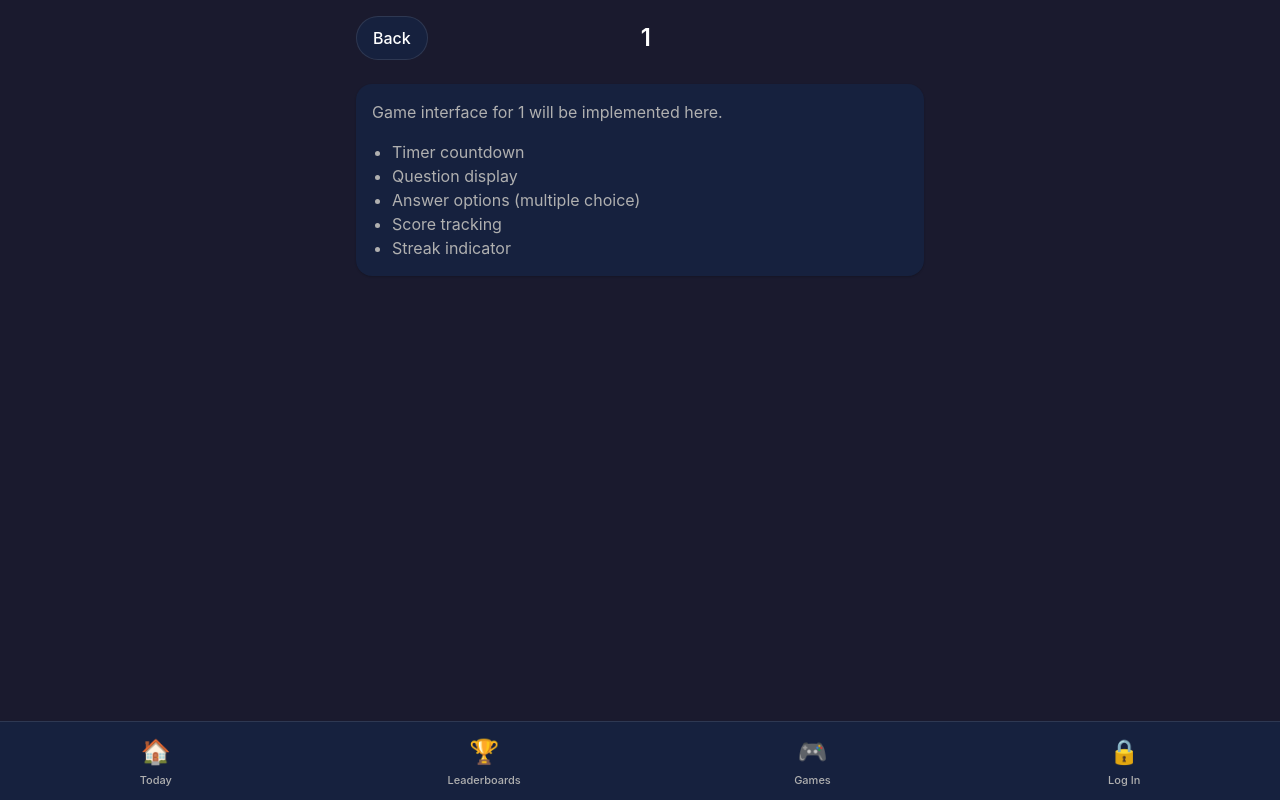
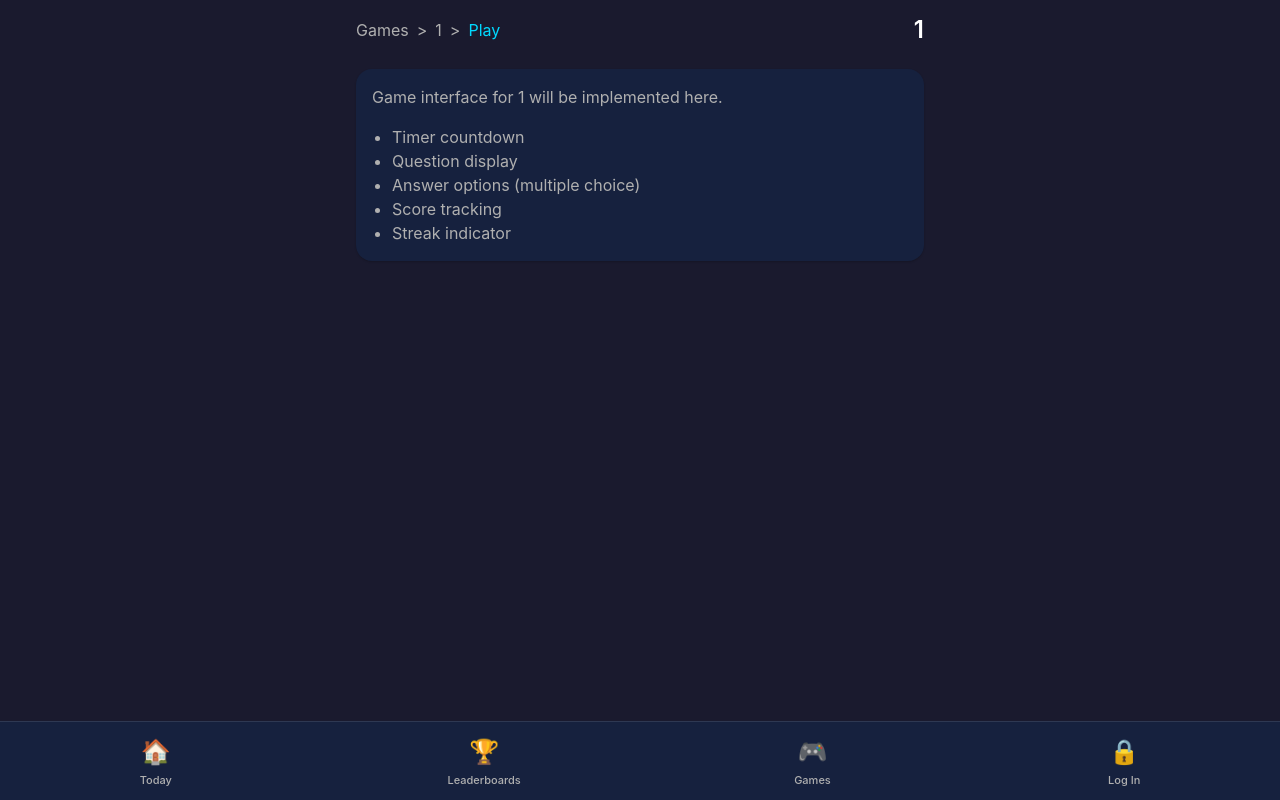
Before and after one commit to smuotoe/GeoElevate, a React (Vite) app in the folder frontend/: page /play/1 in a window 1280 px wide. Built offline with nearby package versions, Linux system fonts and the light colour scheme.

Commit message:
Add breadcrumb navigation component
- Created reusable Breadcrumb component with accessibility support
- Updated GamePlay page to show Games > [Type] > Play breadcrumb
- Breadcrumb links navigate correctly to parent pages
- Verified: Feature #32 passing

```diff
--- /dev/null
+++ b/frontend/src/components/Breadcrumb.jsx
@@ -0,0 +1,70 @@
+import { Link } from 'react-router-dom'
+import PropTypes from 'prop-types'
+
+/**
+ * Reusable breadcrumb navigation component.
+ * Displays a hierarchical navigation trail with clickable links.
+ *
+ * @param {Object} props - Component props
+ * @param {Array<{label: string, path: string|null}>} props.items - Breadcrumb items
+ *   Each item has a label to display and a path for navigation.
+ *   The last item's path is typically null as it represents the current page.
+ * @returns {React.ReactElement} Breadcrumb navigation component
+ *
+ * @example
+ * <Breadcrumb items={[
+ *   { label: 'Games', path: '/games' },
+ *   { label: 'Flags', path: '/games/flags' },
+ *   { label: 'Play', path: null }
+ * ]} />
+ */
+function Breadcrumb({ items }) {
+    if (!items || items.length === 0) {
+        return null
+    }
+
+    const separatorStyle = {
+        margin: '0 8px',
+        color: 'var(--text-secondary)'
+    }
+
+    return (
+        <nav aria-label="Breadcrumb">
+            <ol style={{ display: 'flex', listStyle: 'none', margin: 0, padding: 0 }}>
+                {items.map((item, index) => {
+                    const isLast = index === items.length - 1
+
+                    return (
+                        <li key={item.label} style={{ display: 'flex', alignItems: 'center' }}>
+                            {index > 0 && (
+                                <span style={separatorStyle} aria-hidden="true">
+                                    &gt;
+                                </span>
+                            )}
+                            {isLast || !item.path ? (
+                                <span className="text-primary" aria-current="page">
+                                    {item.label}
+                                </span>
+                            ) : (
+                                <Link to={item.path} className="text-secondary">
+                                    {item.label}
+                                </Link>
+                            )}
+                        </li>
+                    )
+                })}
+            </ol>
+        </nav>
+    )
+}
+
+Breadcrumb.propTypes = {
+    items: PropTypes.arrayOf(
+        PropTypes.shape({
+            label: PropTypes.string.isRequired,
+            path: PropTypes.string
+        })
+    ).isRequired
+}
+
+export default Breadcrumb
--- a/frontend/src/pages/GamePlay.jsx
+++ b/frontend/src/pages/GamePlay.jsx
@@ -1,4 +1,15 @@
-import { useParams, useNavigate } from 'react-router-dom'
+import { useParams } from 'react-router-dom'
+import Breadcrumb from '../components/Breadcrumb'
+
+/**
+ * Format game type string with capitalized first letter.
+ *
+ * @param {string} gameType - The game type to format
+ * @returns {string} Formatted game type
+ */
+function formatGameType(gameType) {
+    return gameType.charAt(0).toUpperCase() + gameType.slice(1)
+}
 
 /**
  * Game play page component.
@@ -7,21 +18,21 @@ import { useParams, useNavigate } from 'react-router-dom'
  */
 function GamePlay() {
     const { gameType } = useParams()
-    const navigate = useNavigate()
+    const formattedGameType = formatGameType(gameType)
+
+    const breadcrumbItems = [
+        { label: 'Games', path: '/games' },
+        { label: formattedGameType, path: `/games/${gameType}` },
+        { label: 'Play', path: null }
+    ]
 
     return (
         <div className="page">
             <div className="page-header">
-                <button
-                    className="btn btn-secondary"
-                    onClick={() => navigate('/games')}
-                >
-                    Back
-                </button>
-                <h1 className="page-title" style={{ textTransform: 'capitalize' }}>
-                    {gameType}
+                <Breadcrumb items={breadcrumbItems} />
+                <h1 className="page-title">
+                    {formattedGameType}
                 </h1>
-                <div style={{ width: 60 }} />
             </div>
 
             <div className="card">
```
